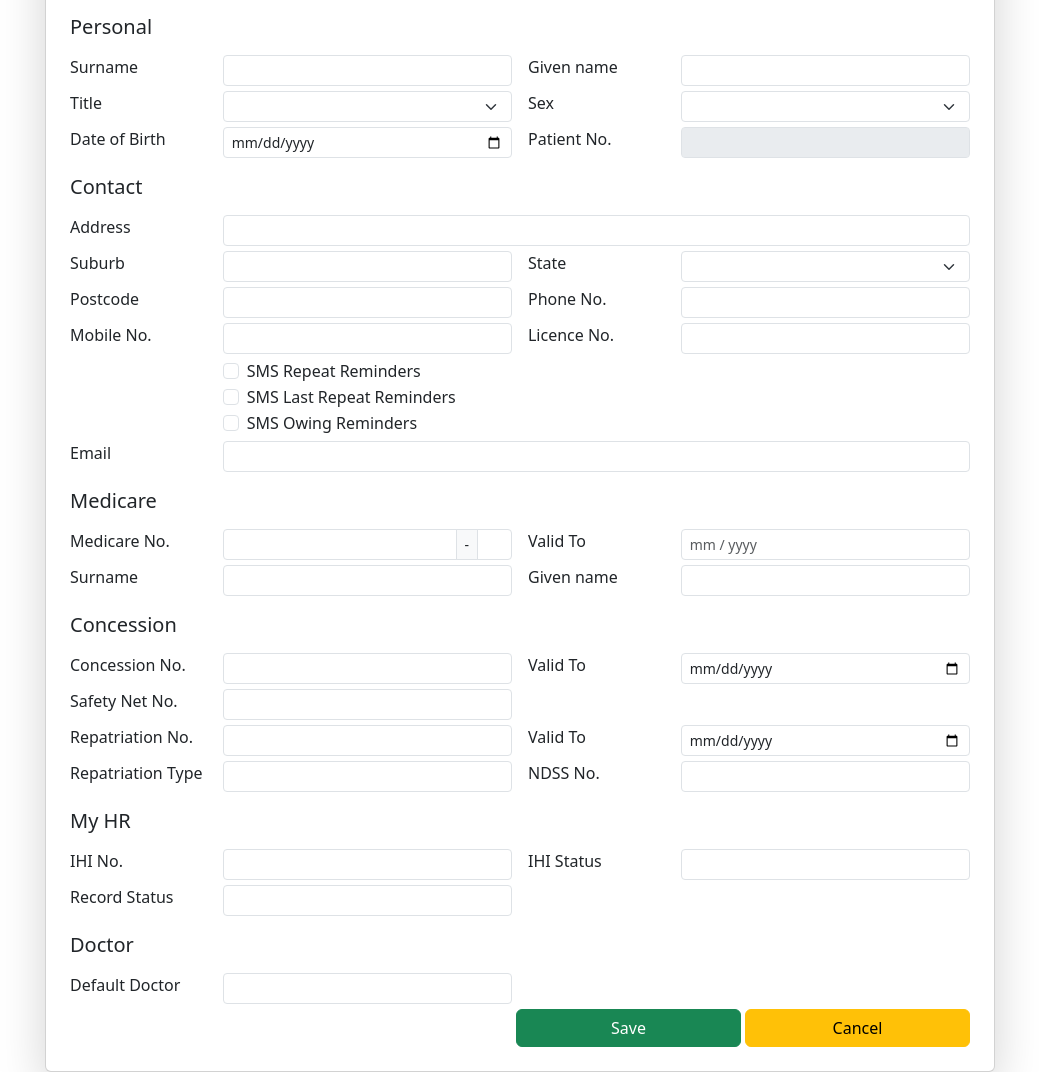
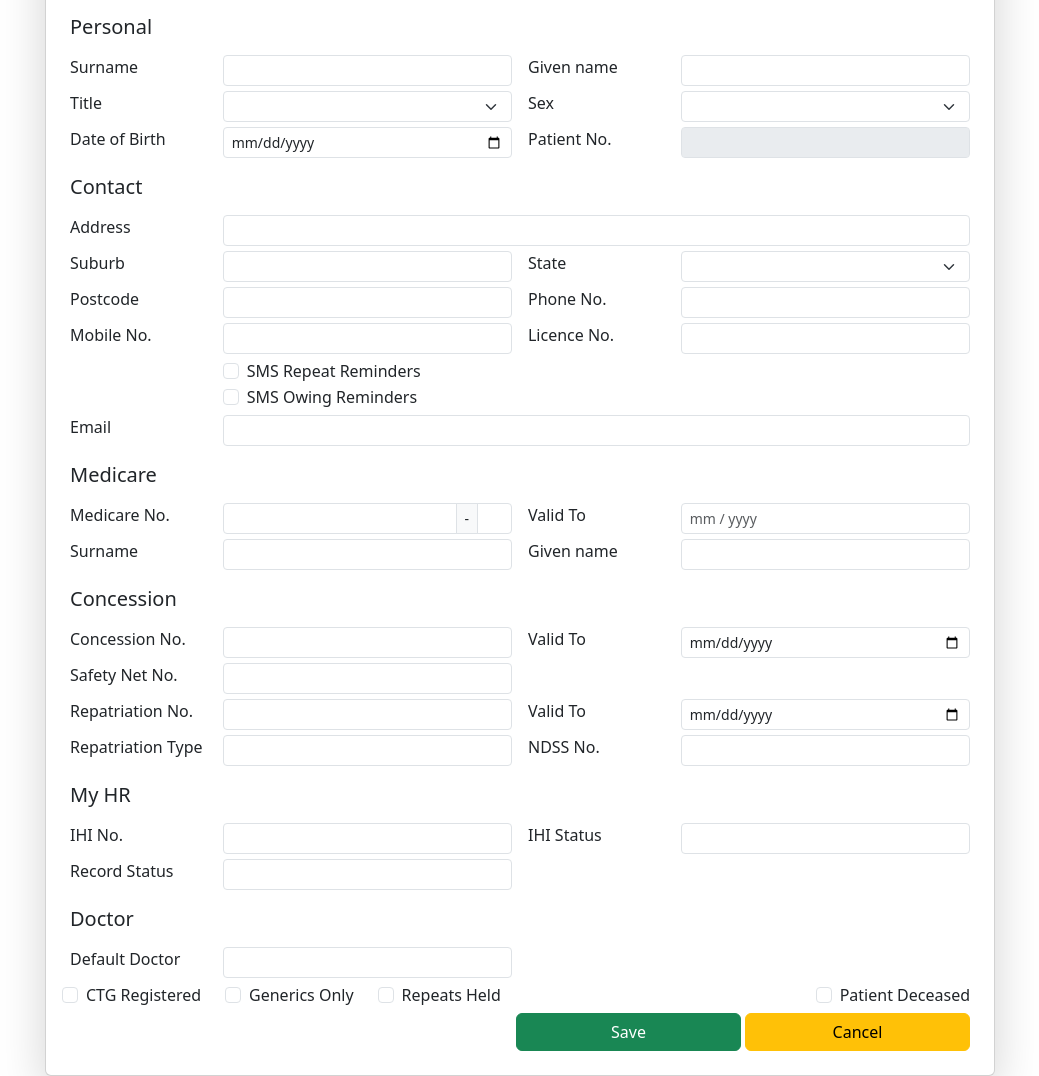
Before and after one commit to samo-e/ProfComp---Digital-Prescriptions-via-tokens, a Flask app: page /edit-pt/1 in a window 1280 px wide. Shown: the part 191-1267 px from the top of the page, without its empty margins (120-1159 px from the left). Run offline with Flask 3, Linux system fonts and the light colour scheme.

Commit message:
Updated basic details to be inline with more srouces
Found multiple sources of information for this tab. Have updated now to the one with more references.

```diff
--- a/flaskr/website/forms.py
+++ b/flaskr/website/forms.py
@@ -33,7 +33,6 @@ class BasicDetailsSubForm(FlaskForm):
     mobile = TelField("Mobile No.")
     licence = StringField("Licence No.")
     smsRepeats = BooleanField("SMS Repeat Reminders", default=False)
-    smsLastRepeats = BooleanField("SMS Last Repeat Reminders", default=False)
     smsOwing = BooleanField("SMS Owing Reminders", default=False)
     email = EmailField("Email", validators=[Email()])
 
@@ -60,6 +59,12 @@ class BasicDetailsSubForm(FlaskForm):
 
     # Doctor
     doctor = StringField("Default Doctor")
+
+    # Other Checkboxes
+    ctgRegistered = BooleanField("CTG Registered", default=False)
+    genericsOnly = BooleanField("Generics Only", default=False)
+    repeatsHeld = BooleanField("Repeats Held", default=False)
+    ptDeceased = BooleanField("Patient Deceased", default=False)
 
 class SafetyNetDetailsSubForm(FlaskForm):
     # Individual
--- a/flaskr/website/templates/views/edit_pt.html
+++ b/flaskr/website/templates/views/edit_pt.html
@@ -129,7 +129,6 @@
             <div class="col-2"></div>
             <div class="col-10">
                 <div class="form-check">{{ form.basic.smsRepeats(class="form-check-input") }} {{ form.basic.smsRepeats.label(class="form-check-label") }}</div>
-                <div class="form-check">{{ form.basic.smsLastRepeats(class="form-check-input") }} {{ form.basic.smsLastRepeats.label(class="form-check-label") }}</div>
                 <div class="form-check">{{ form.basic.smsOwing(class="form-check-input") }} {{ form.basic.smsOwing.label(class="form-check-label") }}</div>
             </div>
         </div>
@@ -214,6 +213,14 @@
         <div class="row g-3 align-items-center mb-1">
             <div class="col-2">{{ form.basic.doctor.label(class="form-label form-label-sm") }}</div>
             <div class="col-4">{{ form.basic.doctor(class="form-control form-control-sm") }}</div>
+        </div>
+
+        <!-- Other Checkboxes -->
+        <div class="row g-3 mb-1">
+            <div class="col-auto form-check pe-4">{{ form.basic.ctgRegistered(class="form-check-input") }} {{ form.basic.ctgRegistered.label(class="form-check-label") }}</div>
+            <div class="col-auto form-check pe-4">{{ form.basic.genericsOnly(class="form-check-input") }} {{ form.basic.genericsOnly.label(class="form-check-label") }}</div>
+            <div class="col-auto form-check pe-4">{{ form.basic.repeatsHeld(class="form-check-input") }} {{ form.basic.repeatsHeld.label(class="form-check-label") }}</div>
+            <div class="col-auto ms-auto form-check">{{ form.basic.ptDeceased(class="form-check-input") }} {{ form.basic.ptDeceased.label(class="form-check-label") }}</div>
         </div>
     </div>{% endcall %}
 
```
